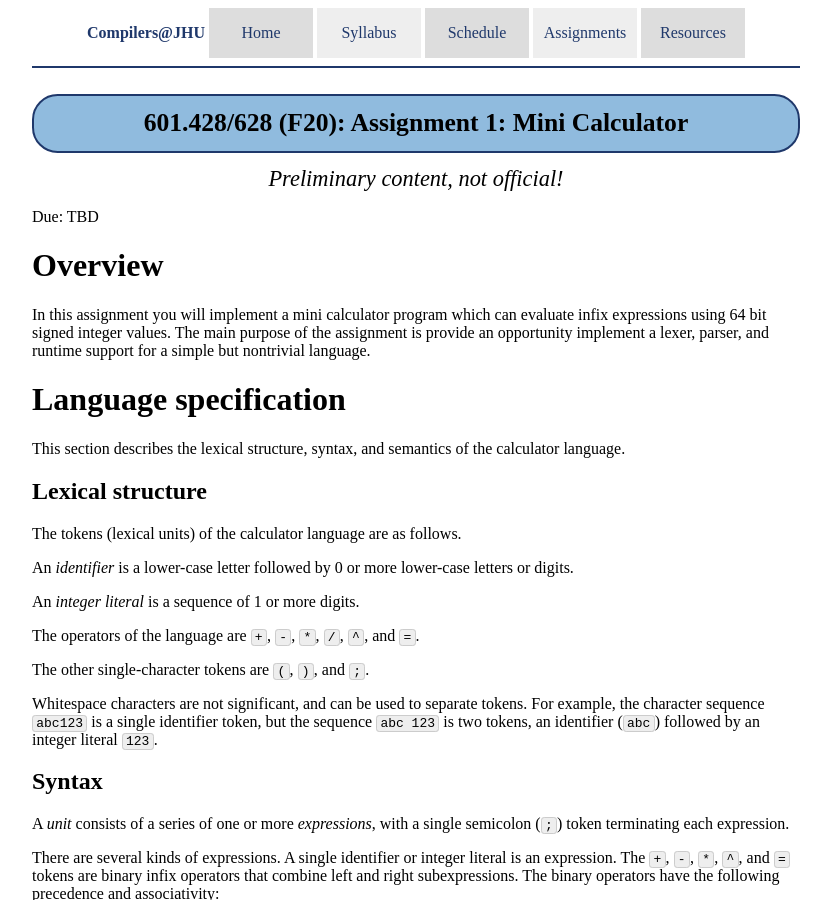
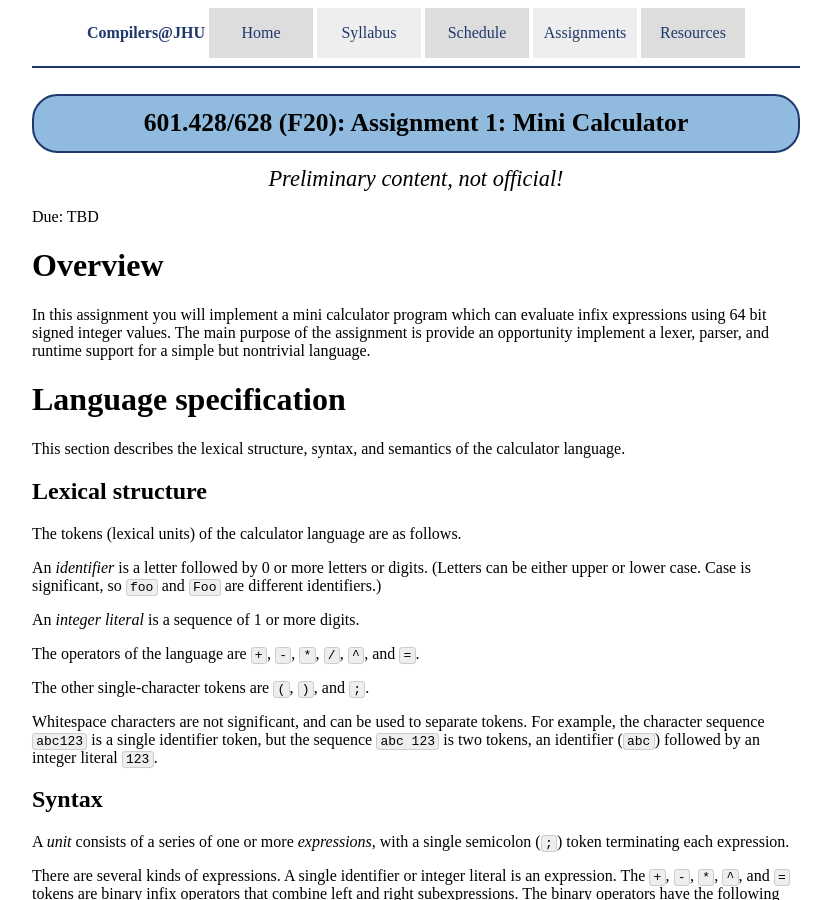
Before and after one commit to jhucompilers/fall2020, a Jekyll site: the page built from assign/assign01.md, in a window 1280 px wide and 900 px high. Shown: the whole window, without its empty margins (224-1055 px from the left). Built offline with Jekyll 4.4.1, drawn with Linux system fonts in a browser that asks for light colours.

Commit message:
upper case letters are allowed in identifiers

```diff
--- a/assign/assign01.md
+++ b/assign/assign01.md
@@ -20,7 +20,7 @@ This section describes the lexical structure, syntax, and semantics of the calcu
 
 The tokens (lexical units) of the calculator language are as follows.
 
-An *identifier* is a lower-case letter followed by 0 or more lower-case letters or digits.
+An *identifier* is a letter followed by 0 or more letters or digits.  (Letters can be either upper or lower case. Case is significant, so `foo` and `Foo` are different identifiers.)
 
 An *integer literal* is a sequence of 1 or more digits.
 
```
